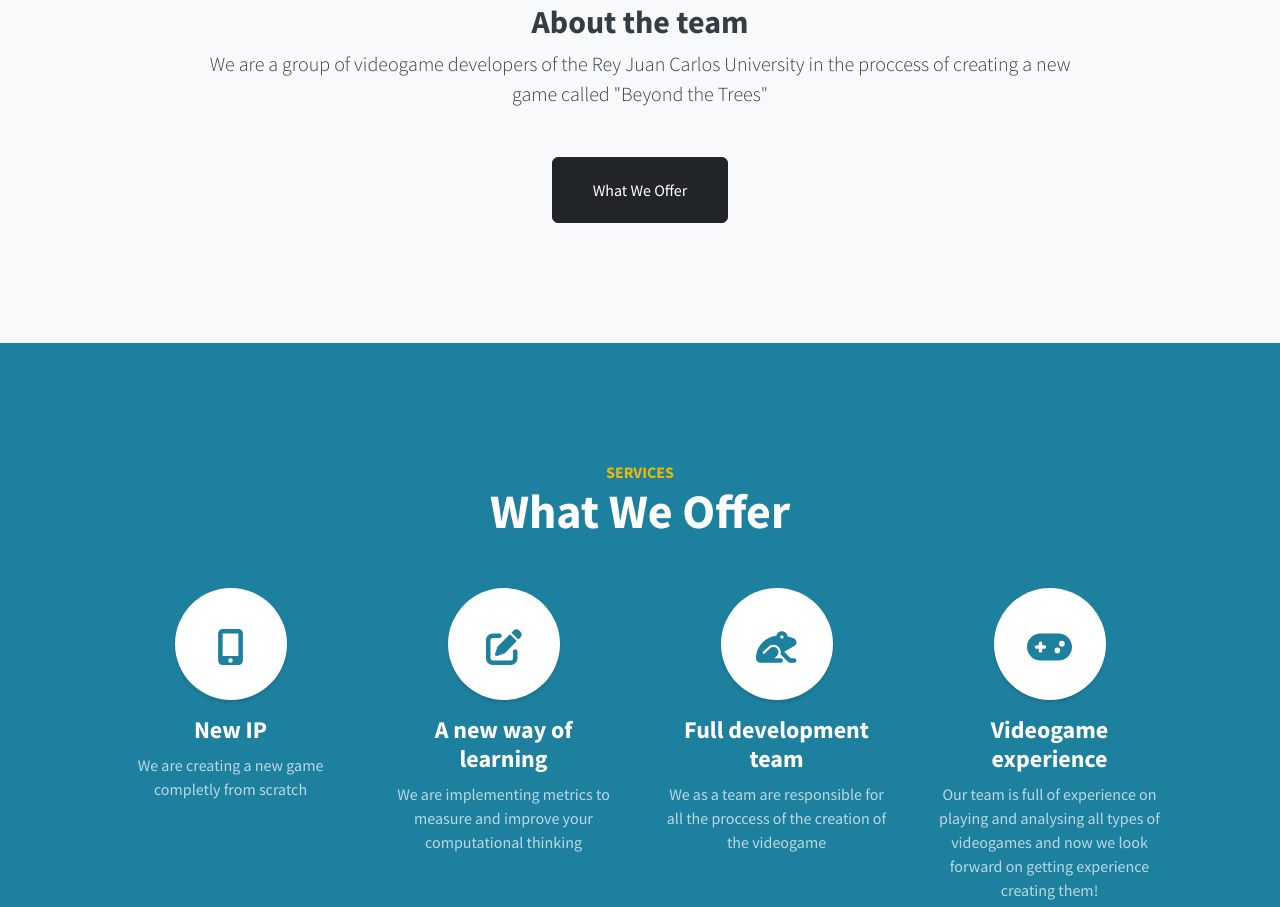
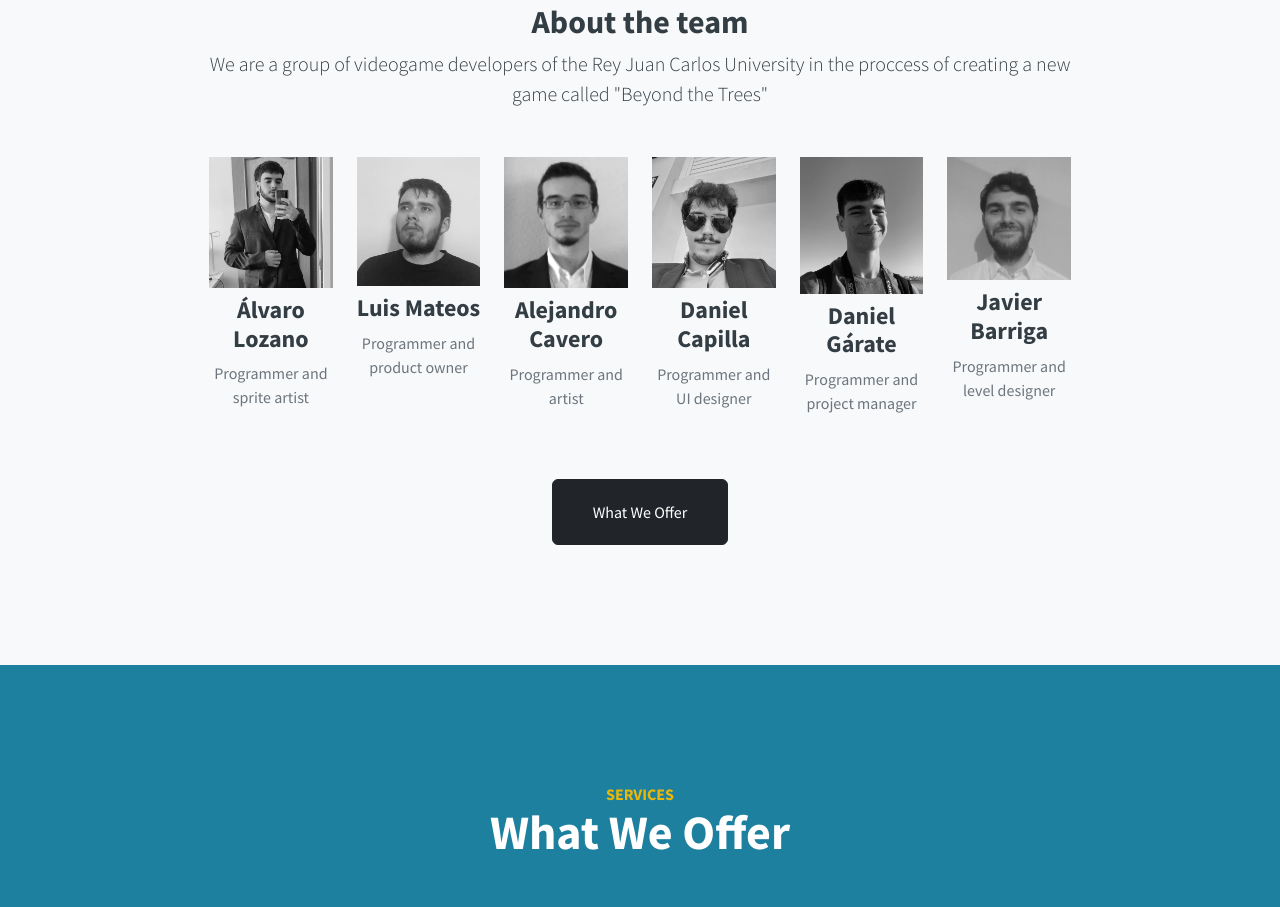
Before and after one commit to Blue-RainFrog-Studios/BeyondTheTrees_Portfolio, a plain HTML site: page index.html in a window 1280 px wide. Shown: the part 917-1824 px from the top of the page. Drawn offline with nearby package versions, Linux system fonts and the light colour scheme.

Commit message:
the team

```diff
--- a/index.html
+++ b/index.html
@@ -48,8 +48,43 @@
                         <p style="color:#333d44" class="lead mb-5">
                             We are a group of videogame developers of the Rey Juan Carlos University in the proccess of creating a new game called "Beyond the Trees"
                             <!-- About<a href="https://unsplash.com/">Unsplash</a>
-                            !-->
+        !-->
                         </p>
+                        <!-- Row of 6 Images -->
+                        <div class="row justify-content-center mb-5">
+                            <div class="col-lg-2 col-md-4 col-sm-6">
+                                <img src="assets/img/equipo-1.png" class="img-fluid" alt="Image 1">
+                                <h4 style="color:#333d44" class="mt-2">Álvaro Lozano</h4>
+                                <p class="text-muted">Programmer and sprite artist</p>
+                            </div>
+                            <div class="col-lg-2 col-md-4 col-sm-6">
+                                <img src="assets/img/equipo-2.png" class="img-fluid" alt="Image 2">
+                                <h4 style="color:#333d44" class="mt-2">Luis Mateos</h4>
+                                <p class="text-muted">Programmer and product owner</p>
+                            </div>
+                            <div class="col-lg-2 col-md-4 col-sm-6">
+                                <img src="assets/img/equipo-3.png" class="img-fluid" alt="Image 3">
+                                <h4 style="color:#333d44" class="mt-2">Alejandro Cavero</h4>
+                                <p class="text-muted">Programmer and artist</p>
+                            </div>
+                            <div class="col-lg-2 col-md-4 col-sm-6">
+                                <img src="assets/img/equipo-4.png" class="img-fluid" alt="Image 4">
+                                <h4 style="color:#333d44" class="mt-2">Daniel Capilla</h4>
+                                <p class="text-muted">Programmer and UI designer</p>
+                            </div>
+                            <div class="col-lg-2 col-md-4 col-sm-6">
+                                <img src="assets/img/equipo-5.png" class="img-fluid" alt="Image 5">
+                                <h4 style="color:#333d44" class="mt-2">Daniel Gárate</h4>
+                                <p class="text-muted">Programmer and project manager</p>
+                            </div>
+                            <div class="col-lg-2 col-md-4 col-sm-6">
+                                <img src="assets/img/equipo-6.png" class="img-fluid" alt="Image 6">
+                                <h4 style="color:#333d44" class="mt-2">Javier Barriga</h4>
+                                <p class="text-muted">Programmer and level designer</p>
+                            </div>
+                        </div>
+                        <!-- End Row of 6 Images -->
+
                         <a class="btn btn-dark btn-xl" href="#services">What We Offer</a>
                     </div>
                 </div>
```
Also changed, not shown: assets/img/equipo-1.png (added), assets/img/equipo-2.png (added), assets/img/equipo-3.png (added), assets/img/equipo-4.png (added), assets/img/equipo-5.png (added), assets/img/equipo-6.png (added).
